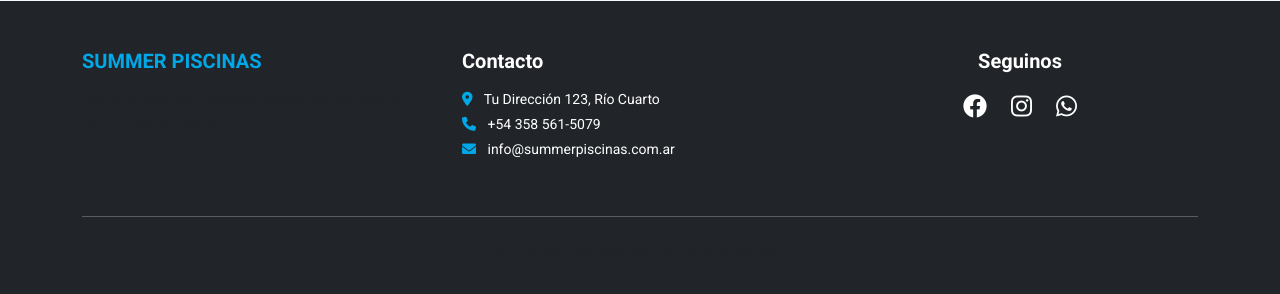
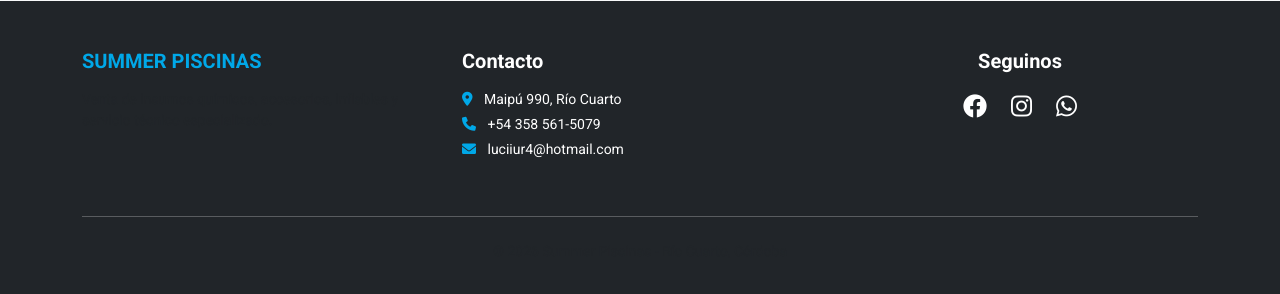
Before and after one commit to PuntoWebcm/SummerPiscinas2, a Django app: page / in a window 1280 px wide. Shown: the part 2435-2729 px from the top of the page. Run offline with Django 5.2, Linux system fonts and the light colour scheme; data comes from the database, SQL or seed files in the repository; parts of the project's set-up code (start-up, migrations or seed data) failed here and were passed over.

Commit message:
Ultimo arreglo

```diff
--- a/tienda/templates/tienda/index.html
+++ b/tienda/templates/tienda/index.html
@@ -352,9 +352,9 @@
                 </div>
                 <div class="col-md-4 mb-4">
                     <h5 class="fw-bold mb-3">Contacto</h5>
-                    <p class="small mb-1"><i class="fas fa-map-marker-alt me-2" style="color: var(--celeste-agua);"></i> Tu Dirección 123, Río Cuarto</p>
+                    <p class="small mb-1"><i class="fas fa-map-marker-alt me-2" style="color: var(--celeste-agua);"></i> Maipú 990, Río Cuarto</p>
                     <p class="small mb-1"><i class="fas fa-phone me-2" style="color: var(--celeste-agua);"></i> +54 358 561-5079</p>
-                    <p class="small"><i class="fas fa-envelope me-2" style="color: var(--celeste-agua);"></i> info@summerpiscinas.com.ar</p>
+                    <p class="small"><i class="fas fa-envelope me-2" style="color: var(--celeste-agua);"></i> luciiur4@hotmail.com</p>
                 </div>
                 <div class="col-md-4 mb-4 text-center">
                     <h5 class="fw-bold mb-3">Seguinos</h5>
```
